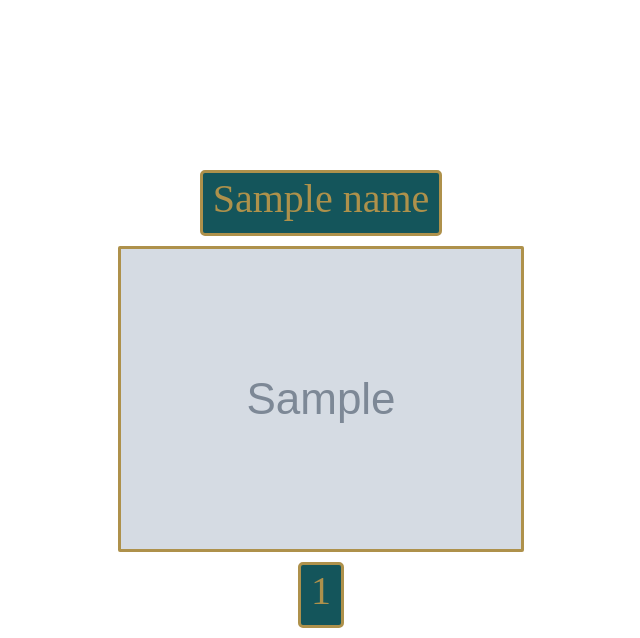
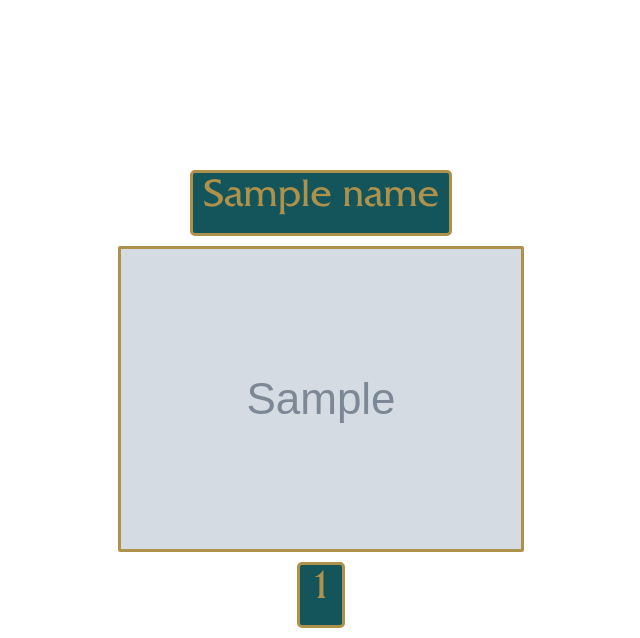
Before and after one commit to matte6288/LeagueOfBrim, a Flask app: template templates/summonerRecap.html in a window 1280 px wide. Shown: the top 638 px of the page, without its empty margins (319-959 px from the left). Run offline with Flask 2, Linux system fonts and the light colour scheme; the template is opened without the code that fills it: most values are stand-ins (such as "Sample title", 1, 10 or a date in 2020); grey boxes marked "Sample" are stand-in pictures.

Commit message:
Css font

```diff
--- a/static/summonerPage.css
+++ b/static/summonerPage.css
@@ -1,3 +1,10 @@
+@font-face {
+  font-family: 'Friz Quadrata Std Medium';
+  font-style: normal;
+  font-weight: normal;
+  src: local('Friz Quadrata Std Medium'), url('friz-quadrata-std-medium-5870338ec7ef8.woff') format('woff');
+  }
+
 body{
   background-repeat: no-repeat;
   background-position: center center;
@@ -21,7 +28,7 @@ h1{
    border-radius: 5px;
    margin-bottom: 10px;
    margin-top: 10px;
-   font-family: "Rockwell";
+   font-family: "Friz Quadrata Std Medium";
  }
 
  .cmi{
```
Also changed, not shown: static/friz-quadrata-std-medium-5870338ec7ef8.woff (added).
